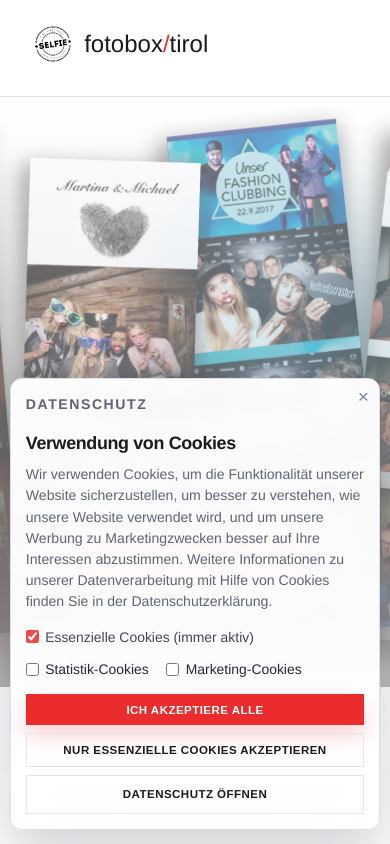
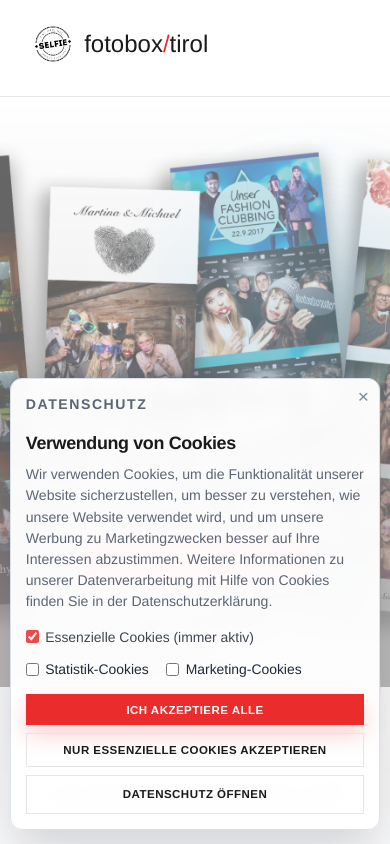
Before and after one commit to Blitzi9188/fotobox.tirol, a Next.js app: page / in a window 390 px wide. Shown: the top 844 px of the page. Built offline with nearby package versions, Linux system fonts and the light colour scheme.

Commit message:
Keep hero overlay lighter without image scaling

```diff
--- a/src/app/globals.css
+++ b/src/app/globals.css
@@ -178,9 +178,7 @@ main section {
   width: 100%;
   height: 100%;
   object-fit: cover;
-  object-position: center 32%;
-  transform: scale(1.08);
-  transform-origin: center center;
+  object-position: center center;
   z-index: 0;
 }
 
@@ -2377,8 +2375,7 @@ footer {
   }
 
   .hero-bg-image {
-    object-position: center 24%;
-    transform: scale(1.14);
+    object-position: center center;
   }
 
   .gallery-item,
```
